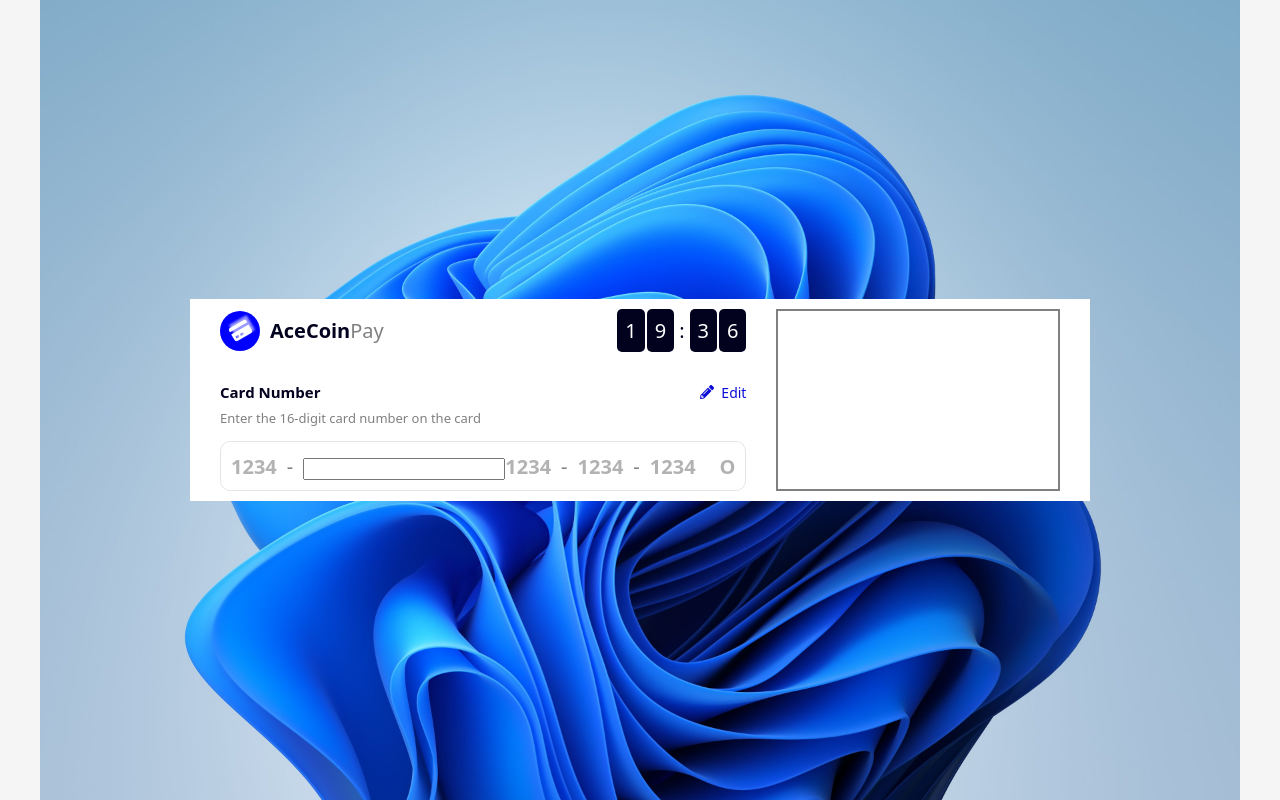
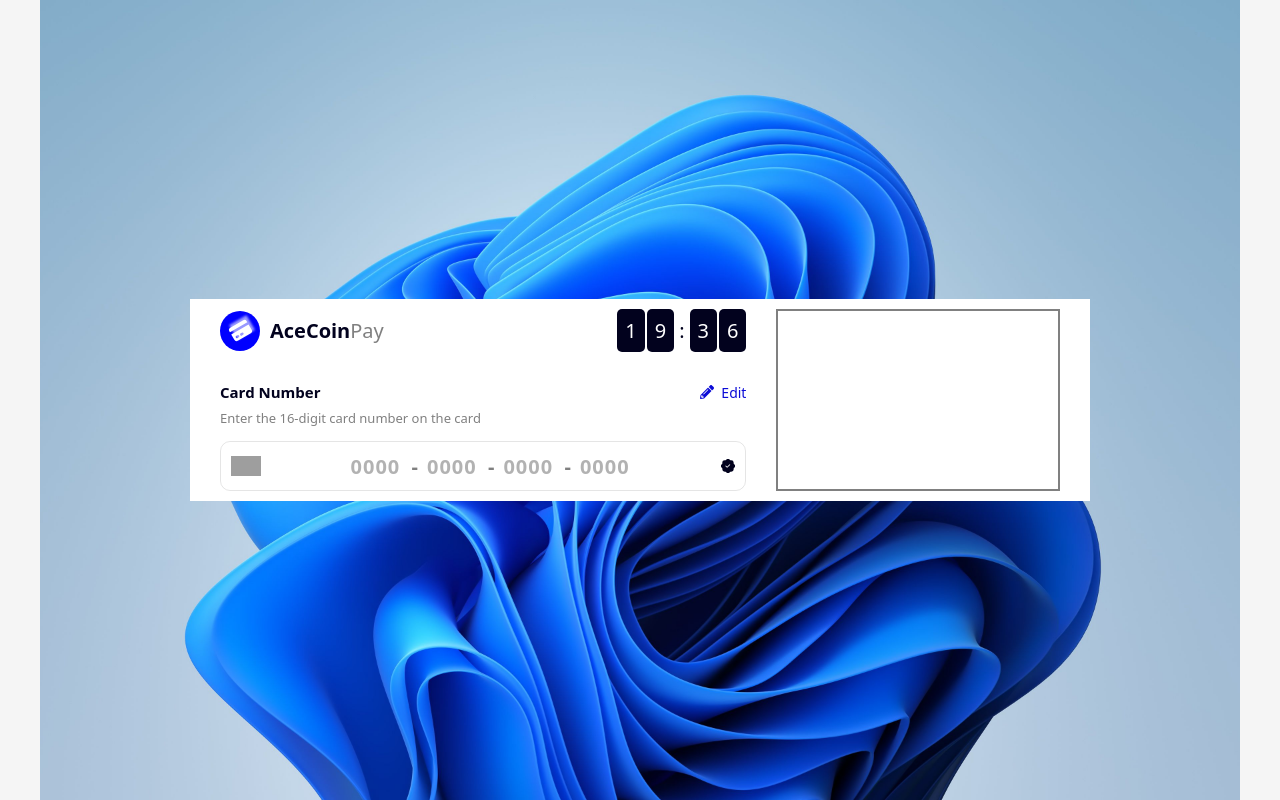
Before and after one commit to AlexChika/team-recruit-sc, a React (Create React App) app: page / in a window 1280 px wide. Built offline with nearby package versions, Linux system fonts and the light colour scheme; grey boxes are pictures that could not be loaded.

Commit message:
implemented card number ui complete

```diff
--- a/src/components/modal/CardNumber.tsx
+++ b/src/components/modal/CardNumber.tsx
@@ -1,5 +1,6 @@
 import styled from "styled-components";
 import { FaPencilAlt } from "react-icons/fa";
+import { BsFillPatchCheckFill } from "react-icons/bs";
 
 const CardNumber = () => {
   return (
@@ -17,44 +18,62 @@ const CardNumber = () => {
       </div>
 
       <div className="cardnumber__box">
+        <span className="logo__wrapper">
+          <img src={require("../../assets/mastercardlogo.png")} alt="" />
+        </span>
+
+        {/* number / inputs wrapper */}
         <article>
           <div>
-            <span>1</span>
-            <span>2</span>
-            <span>3</span>
-            <span>4</span>
+            <input
+              type="text"
+              placeholder="0000"
+              inputMode="numeric"
+              name=""
+              id=""
+            />
           </div>
 
           <small>-</small>
 
           <div>
-            <input type="text" inputMode="numeric" name="" id="" />
-            <span>1</span>
-            <span>2</span>
-            <span>3</span>
-            <span>4</span>
+            <input
+              type="text"
+              placeholder="0000"
+              inputMode="numeric"
+              name=""
+              id=""
+            />
           </div>
 
           <small>-</small>
 
           <div>
-            <span>1</span>
-            <span>2</span>
-            <span>3</span>
-            <span>4</span>
+            <input
+              type="text"
+              placeholder="0000"
+              inputMode="numeric"
+              name=""
+              id=""
+            />
           </div>
 
           <small>-</small>
 
           <div>
-            <span>1</span>
-            <span>2</span>
-            <span>3</span>
-            <span>4</span>
+            <input
+              type="text"
+              placeholder="0000"
+              inputMode="numeric"
+              name=""
+              id=""
+            />
           </div>
         </article>
 
-        <span>O</span>
+        <span className="checkicon__wrapper fcenter">
+          <BsFillPatchCheckFill />
+        </span>
       </div>
     </Wrapper>
   );
@@ -105,29 +124,99 @@ const Wrapper = styled.div`
     justify-content: space-between;
     align-items: center;
     margin-top: 14px;
-    padding: 0px 10px;
+    padding: 0px 5px;
     height: 50px;
     border-radius: 10px;
     border: 1px solid rgba(0, 0, 0, 0.1);
 
+    /* inputs / card number inputs wrapper */
     article {
       display: flex;
       align-items: center;
-      gap: 10px;
+      gap: 3px;
+
+      div {
+        width: 45px;
+      }
+
+      input {
+        width: 100%;
+        /* pointer-events: none; */
+      }
+
+      input::placeholder,
+      input {
+        font-weight: 600;
+        font-size: clamp(1.6rem, 3.5vw, 2rem);
+        letter-spacing: 1px;
+        padding: 0px 2px;
+      }
+
+      input::placeholder {
+        color: rgba(0, 0, 0, 0.3);
+      }
+
+      small {
+        font-size: 2rem;
+        font-weight: 800;
+        color: var(--gray-color);
+      }
     }
 
-    div {
+    /* master-card logo wrapper */
+    .logo__wrapper {
+      display: block;
+      min-width: 25px;
+      height: 15px;
+
+      img {
+        width: 100%;
+        height: 100%;
+      }
     }
 
-    span {
-      color: rgba(0, 0, 0, 0.3);
-      font-weight: 600;
-      font-size: 2rem;
+    .checkicon__wrapper {
+      font-size: 14px;
     }
+  }
 
-    small {
-      font-size: 2rem;
-      color: var(--gray-color);
+  @media screen and (min-width: 360px) {
+    .cardnumber__box {
+      padding: 0px 10px;
+    }
+  }
+
+  @media screen and (min-width: 375px) {
+    .cardnumber__box {
+      /* inputs / card number inputs wrapper */
+      article {
+        gap: 5px;
+
+        div {
+          width: 50px;
+        }
+      }
+    }
+  }
+
+  @media screen and (min-width: 400px) {
+    .cardnumber__box {
+      /* master-card logo wrapper */
+      .logo__wrapper {
+        min-width: 30px;
+        height: 20px;
+      }
+    }
+  }
+
+  @media screen and (min-width: 500px) {
+    .cardnumber__box {
+      /* inputs / card number inputs wrapper */
+      article {
+        div {
+          width: 60px;
+        }
+      }
     }
   }
 `;
--- a/src/components/modal/ModalHeader.tsx
+++ b/src/components/modal/ModalHeader.tsx
@@ -21,8 +21,8 @@ const ModalHeader = () => {
     updateTime(); //initial update onrender
 
     let interval = setInterval(() => {
-      updateTime(); //this could be more than 10 sec
-    }, 10000);
+      updateTime();
+    }, 10000); //this could be less than 10 sec
 
     return () => clearInterval(interval);
   }, []);
@@ -97,7 +97,7 @@ const Wrapper = styled.div`
     }
 
     .header__logo__name {
-      font-size: clamp(1.5rem, 3.5vw, 2rem);
+      font-size: clamp(1.7rem, 3.5vw, 2rem);
       color: var(--gray-color);
       font-weight: 500;
 
--- a/src/style.ts
+++ b/src/style.ts
@@ -28,7 +28,7 @@ body{
 }
 
 
-button, a input{
+button, a, input{
     border:none;
     outline:none;
     background-color:transparent;
@@ -36,6 +36,11 @@ button, a input{
     text-decoration:none;
     color:inherit;
 }
+
+img{
+        width:100%;
+        height:100%;
+      }
 
 
 /* utilitues */
```
